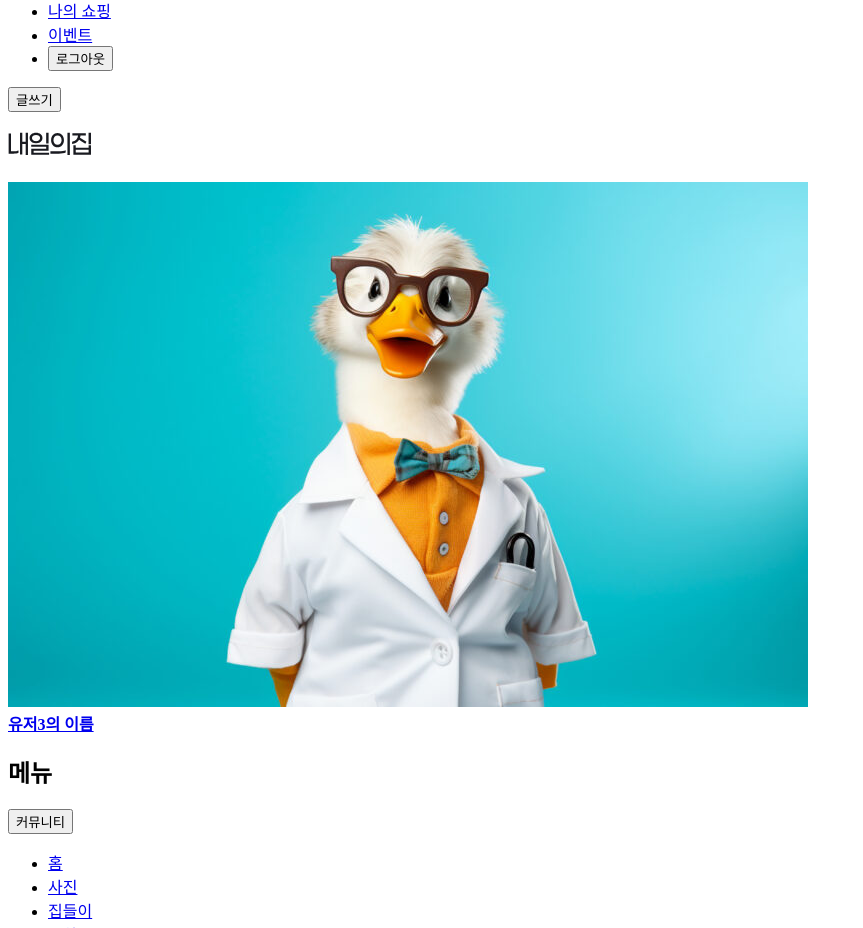
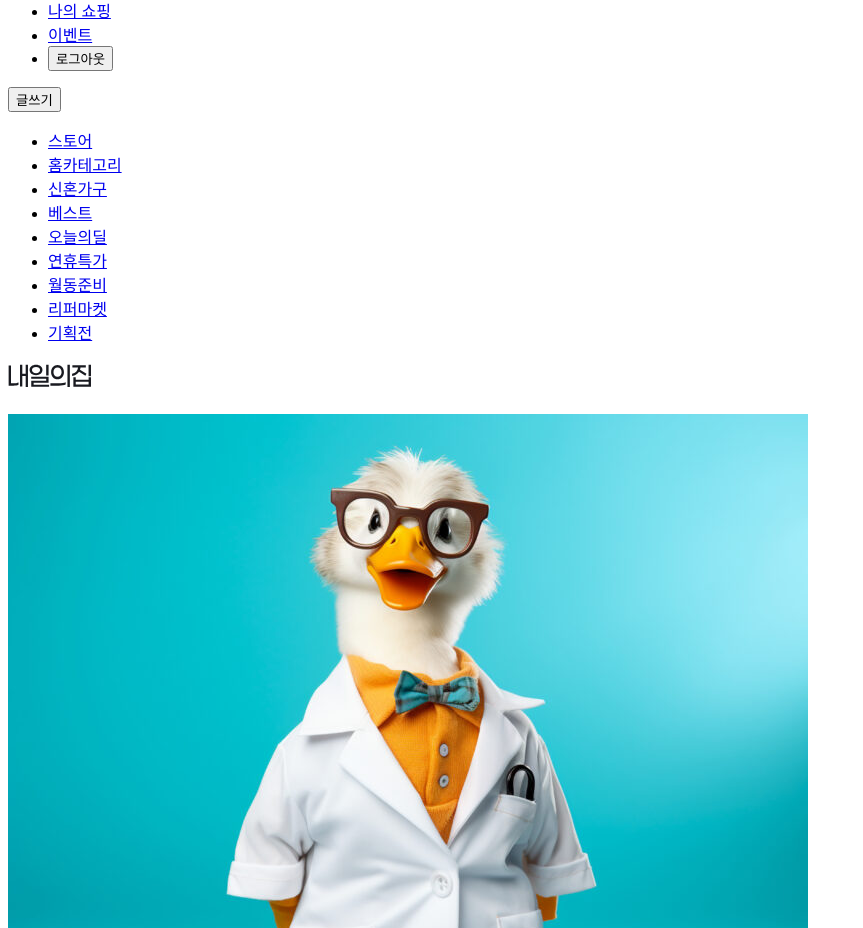
Before and after one commit to hyesom2/tomorrow-house, a website: page index.html in a window 1280 px wide. Shown: the part 876-1804 px from the top of the page, without its empty margins (0-863 px from the left). Drawn offline with Linux system fonts and the light colour scheme.

Commit message:
🚧 Mark up lnb component

```diff
--- a/index.html
+++ b/index.html
@@ -174,6 +174,48 @@
           </div>
         </div>
       </div>
+      <div class="lnb">
+        <div class="container">
+          <div class="row">
+            <div class="col-sm-4">
+              <nav class="lnb-wrapper">
+                <ul class="lnb-list">
+                  <li class="lnb-item is-active">
+                    <a href="#">스토어</a>
+                  </li>
+                  <li class="lnb-item">
+                    <a href="#">홈카테고리</a>
+                  </li>
+                  <li class="lnb-item">
+                    <a href="#">신혼가구</a>
+                  </li>
+                  <li class="lnb-item">
+                    <a href="#">베스트</a>
+                  </li>
+                  <li class="lnb-item">
+                    <a href="#">오늘의딜</a>
+                  </li>
+                  <li class="lnb-item">
+                    <a href="#">연휴특가</a>
+                  </li>
+                  <li class="lnb-item">
+                    <a href="#">월동준비</a>
+                  </li>
+                  <li class="lnb-item">
+                    <a href="#">리퍼마켓</a>
+                  </li>
+                  <li class="lnb-item">
+                    <a href="#">
+                      기획전
+                      <i class="ic-new" aria-label="new"></i>
+                    </a>
+                  </li>
+                </ul>
+              </nav>
+            </div>
+          </div>
+        </div>
+      </div>
     </header>
     <aside class="sidebar sm-only">
       <header class="sidebar-header">
@@ -328,5 +370,6 @@
         </div>
       </nav>
     </aside>
+    <div class="overlay" aria-hidden></div>
   </body>
 </html>
```
